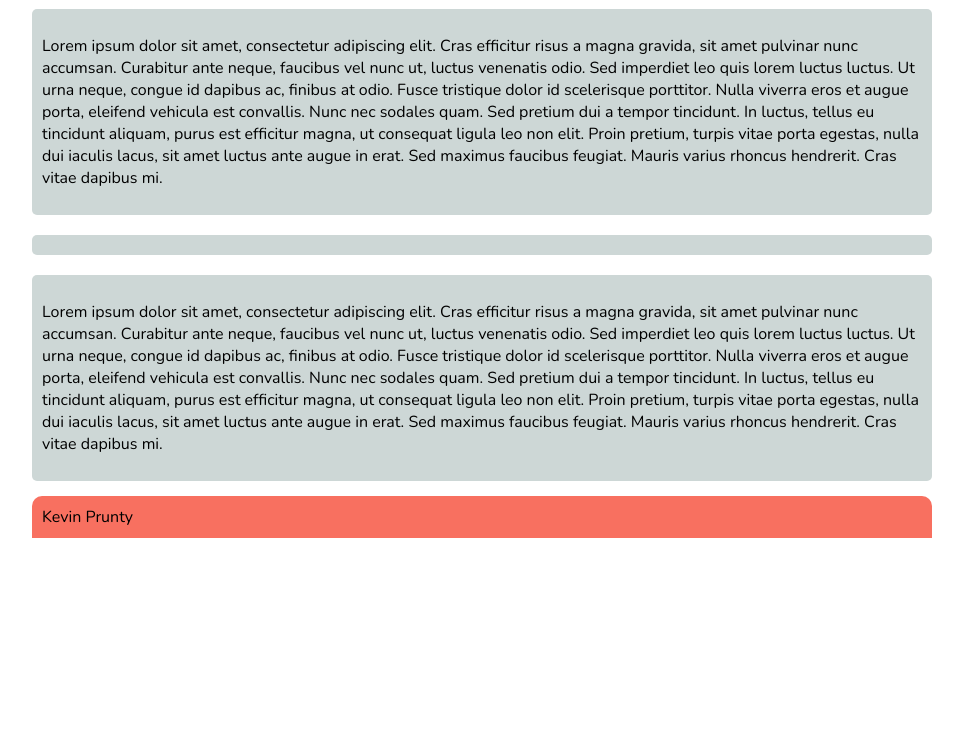
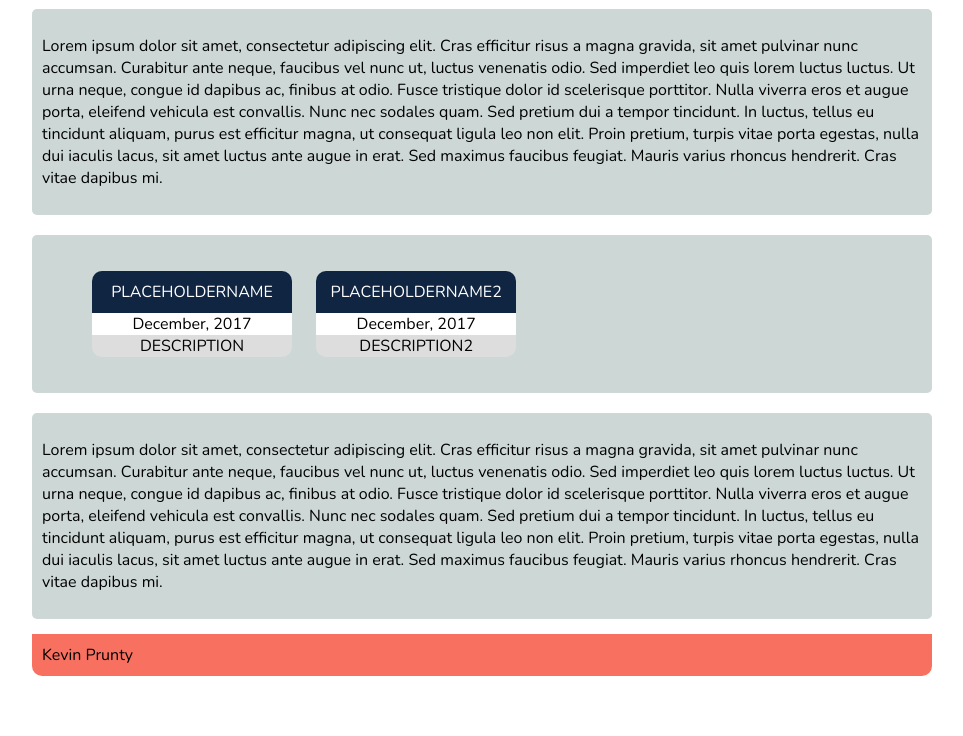
Before and after one commit to kevinprunty/kevinprunty.github.io, a website: page index.html in a window 1280 px wide. Shown: the part 64-800 px from the top of the page, without its empty margins (158-1121 px from the left). Drawn offline with nearby package versions, Linux system fonts and the light colour scheme.

Commit message:
Made 'project' blocks for future use

```diff
--- a/index.html
+++ b/index.html
@@ -22,7 +22,18 @@
         </section>
 
         <section id="projects">
-
+                <ul id ="project-list">
+                    <li class="project-item">
+                        <div class="project-name">PLACEHOLDERNAME</div>
+                        <div class="project-date">December, 2017</div>
+                        <div class="project-description">DESCRIPTION</div>
+                    </li>
+                    <li class="project-item">
+                        <div class="project-name">PLACEHOLDERNAME2</div>
+                        <div class="project-date">December, 2017</div>
+                        <div class="project-description">DESCRIPTION2</div>
+                    </li>
+                </ul>
         </section>
 
         <section id="contact">
--- a/style/style.css
+++ b/style/style.css
@@ -31,7 +31,7 @@ section{
 
 footer{
     background-color: #f87060;
-    border-radius: 10px 10px 0 0;
+    border-radius: 0 0 10px 10px;
     margin-top: 15px;
     padding: 10px;
 }
@@ -39,9 +39,39 @@ footer{
 #main-header{
     padding: 5px;
     background-color: #f87060;
-    border-radius: 0 0 10px 10px;
+    border-radius: 10px 10px 0 0;
 }
 #main-header *{
     color: #FFF;
     display: inline;
 }
+
+
+
+#project-list{
+    list-style: none;
+}
+
+
+.project-item{
+    width: 200px;
+    text-align: center;
+    margin: 10px;
+    display: inline-block;
+}
+
+.project-name{
+    border-radius: 10px 10px 0 0;
+    background-color: #102542;
+    color: #FFF;
+    padding: 10px;
+}
+
+.project-date{
+    background-color: #FFF;
+}
+
+.project-description{
+    border-radius: 0 0 10px 10px;
+    background-color: #DDD;
+}
```
